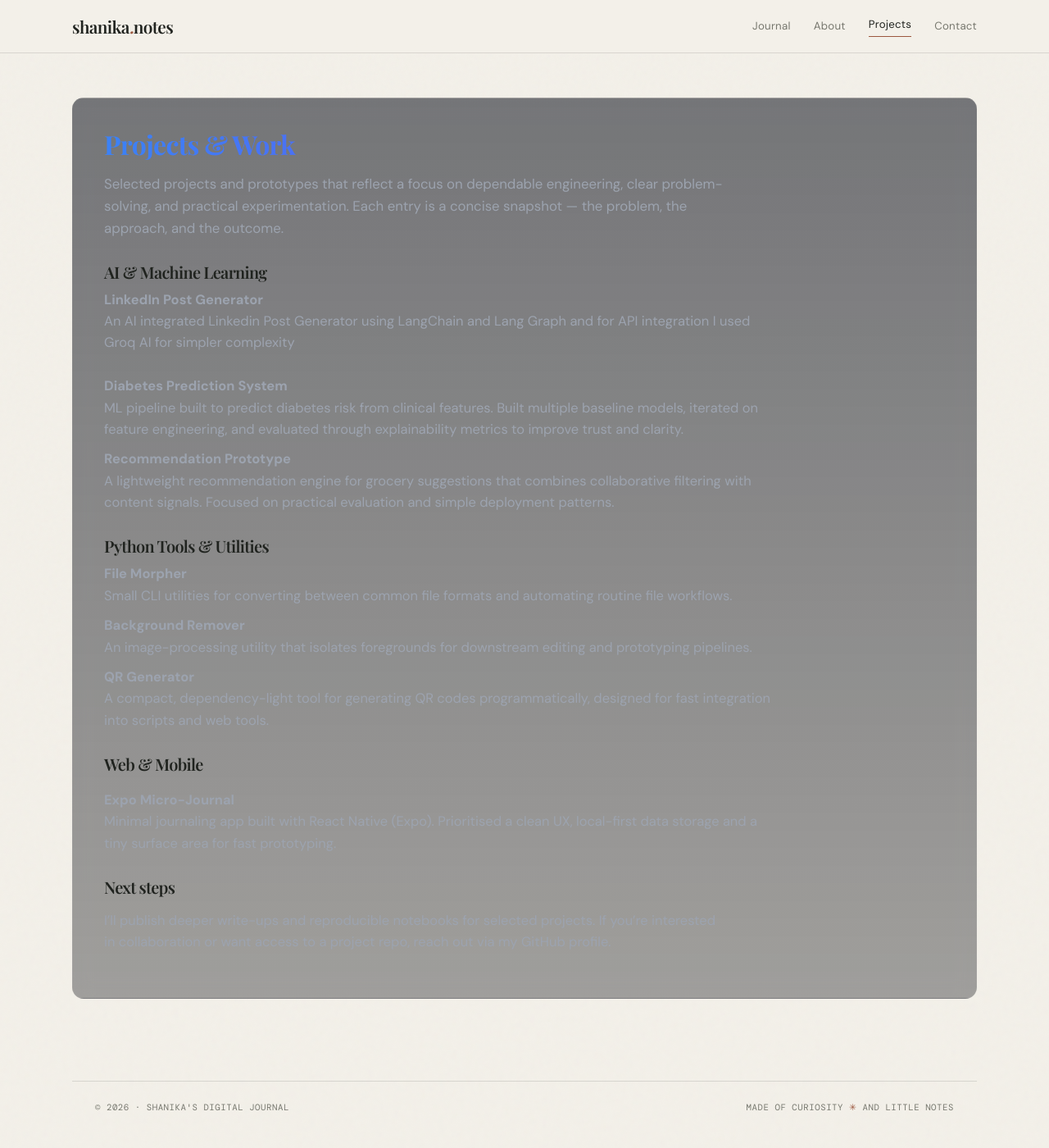
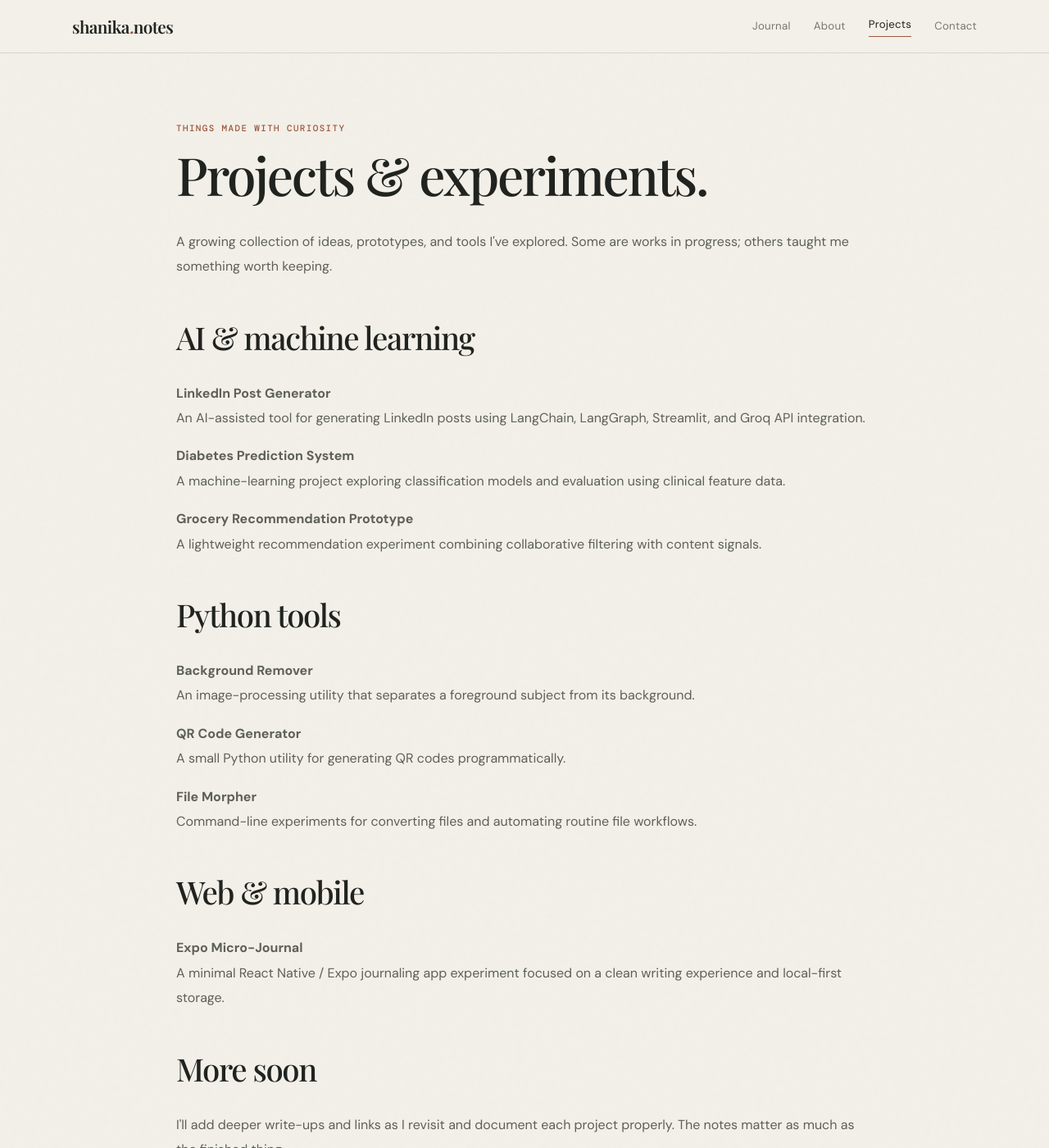
Before and after one commit to shanikashameems/shanikashameems.github.io, a Jekyll site: the page built from projects.md, in a window 1280 px wide and 1400 px high. Shown: the whole window at 82% size. Built offline with Jekyll 4.4.1, drawn with Linux system fonts in a browser that asks for light colours; some of the changed text lies outside the part shown.

Commit message:
Refresh project archive layout and copy

```diff
--- a/projects.md
+++ b/projects.md
@@ -3,121 +3,24 @@ layout: default
 title: Projects
 ---
 
-<section style="
-  margin-top:0;
-  border:1px solid rgba(255,255,255,0.05);
-  padding:38px;
-  border-radius:14px;
-  background:linear-gradient(180deg, rgba(13,17,28,0.55), rgba(6,8,14,0.35));
-  backdrop-filter:blur(12px);
-  opacity:0;
-  animation:projectsReveal 1s ease forwards;
-">
+<article class="content-page reveal">
+  <div class="eyebrow">Things made with curiosity</div>
+  <h1>Projects & experiments.</h1>
+  <p>A growing collection of ideas, prototypes, and tools I've explored. Some are works in progress; others taught me something worth keeping.</p>
 
-  <h1 style="
-    margin:0 0 16px 0;
-    font-size:2rem;
-    font-weight:700;
-    letter-spacing:-0.02em;
-    background:linear-gradient(90deg,#3b82f6,#7c3aed);
-    -webkit-background-clip:text;
-    -webkit-text-fill-color:transparent;
-  ">
-    Projects & Work
-  </h1>
+  <h2>AI & machine learning</h2>
+  <p><strong>LinkedIn Post Generator</strong><br>An AI-assisted tool for generating LinkedIn posts using LangChain, LangGraph, Streamlit, and Groq API integration.</p>
+  <p><strong>Diabetes Prediction System</strong><br>A machine-learning project exploring classification models and evaluation using clinical feature data.</p>
+  <p><strong>Grocery Recommendation Prototype</strong><br>A lightweight recommendation experiment combining collaborative filtering with content signals.</p>
 
-  <p style="
-    color:#9ca3af;
-    font-size:1.05rem;
-    max-width:760px;
-    line-height:1.6;
-    margin:0 0 28px 0;
-  ">
-    Selected projects and prototypes that reflect a focus on dependable engineering, clear problem-solving, and practical experimentation. Each entry is a concise snapshot — the problem, the approach, and the outcome.
-  </p>
+  <h2>Python tools</h2>
+  <p><strong>Background Remover</strong><br>An image-processing utility that separates a foreground subject from its background.</p>
+  <p><strong>QR Code Generator</strong><br>A small Python utility for generating QR codes programmatically.</p>
+  <p><strong>File Morpher</strong><br>Command-line experiments for converting files and automating routine file workflows.</p>
 
+  <h2>Web & mobile</h2>
+  <p><strong>Expo Micro-Journal</strong><br>A minimal React Native / Expo journaling app experiment focused on a clean writing experience and local-first storage.</p>
 
-  <!-- AI & ML -->
-  <div style="opacity:0; animation:fadeSlide 1.05s ease forwards; animation-delay:0.18s;">
-    <h2 style="font-size:1.25rem; margin-bottom:10px; font-weight:600;">AI & Machine Learning</h2>
-
-    <div style="color:#9ca3af; line-height:1.6; font-size:1.03rem; max-width:820px;">
-
-
-      <strong>LinkedIn Post Generator</strong><br>
-     An AI integrated Linkedin Post Generator using LangChain and Lang Graph and for API integration I used Groq AI for simpler complexity <br> <br>
-
-
-      <strong>Diabetes Prediction System</strong><br>
-      ML pipeline built to predict diabetes risk from clinical features. Built multiple baseline models, iterated on feature engineering, and evaluated through explainability metrics to improve trust and clarity.
-
-      <div style="height:10px;"></div>
-
-      <strong>Recommendation Prototype</strong><br>
-      A lightweight recommendation engine for grocery suggestions that combines collaborative filtering with content signals. Focused on practical evaluation and simple deployment patterns.
-
-    </div>
-  </div>
-
-
-  <!-- Python Tools -->
-  <div style="margin-top:28px; opacity:0; animation:fadeSlide 1.05s ease forwards; animation-delay:0.32s;">
-    <h2 style="font-size:1.25rem; margin-bottom:10px; font-weight:600;">Python Tools & Utilities</h2>
-
-    <div style="color:#9ca3af; line-height:1.6; font-size:1.03rem; max-width:820px;">
-      <strong>File Morpher</strong><br>
-      Small CLI utilities for converting between common file formats and automating routine file workflows.
-
-      <div style="height:10px;"></div>
-
-      <strong>Background Remover</strong><br>
-      An image-processing utility that isolates foregrounds for downstream editing and prototyping pipelines.
-
-      <div style="height:10px;"></div>
-
-      <strong>QR Generator</strong><br>
-      A compact, dependency-light tool for generating QR codes programmatically, designed for fast integration into scripts and web tools.
-    </div>
-  </div>
-
-
-  <!-- Web & Mobile -->
-  <div style="margin-top:28px; opacity:0; animation:fadeSlide 1.05s ease forwards; animation-delay:0.46s;">
-    <h2 style="font-size:1.25rem; margin-bottom:10px; font-weight:600;">Web & Mobile</h2>
-
-    <div style="color:#9ca3af; line-height:1.6; font-size:1.03rem; max-width:820px;">
-
-
-      <div style="height:10px;"></div>
-
-      <strong>Expo Micro-Journal</strong><br>
-      Minimal journaling app built with React Native (Expo). Prioritised a clean UX, local-first data storage and a tiny surface area for fast prototyping.
-    </div>
-  </div>
-
-
-  <!-- Future work / CTA -->
-  <div style="margin-top:28px; opacity:0; animation:fadeSlide 1.05s ease forwards; animation-delay:0.6s;">
-    <h2 style="font-size:1.25rem; margin-bottom:10px; font-weight:600;">Next steps</h2>
-
-    <p style="color:#9ca3af; max-width:760px; font-size:1.03rem; line-height:1.6;">
-      I’ll publish deeper write-ups and reproducible notebooks for selected projects. If you’re interested in collaboration or want access to a project repo, reach out via my GitHub profile.
-    </p>
-  </div>
-
-</section>
-
-<!-- ANIMATIONS -->
-<style>
-@keyframes projectsReveal {
-  0% { opacity:0; transform:translateY(18px); filter:blur(12px); }
-  70% { opacity:1; transform:translateY(0); filter:blur(0); }
-  100% { opacity:1; }
-}
-
-@keyframes fadeSlide {
-  0% { opacity:0; transform:translateY(14px); filter:blur(10px); }
-  70% { opacity:1; transform:translateY(0); filter:blur(0); }
-  100% { opacity:1; }
-}
-</style>
+  <h2>More soon</h2>
+  <p>I'll add deeper write-ups and links as I revisit and document each project properly. The notes matter as much as the finished thing.</p>
+</article>
```
